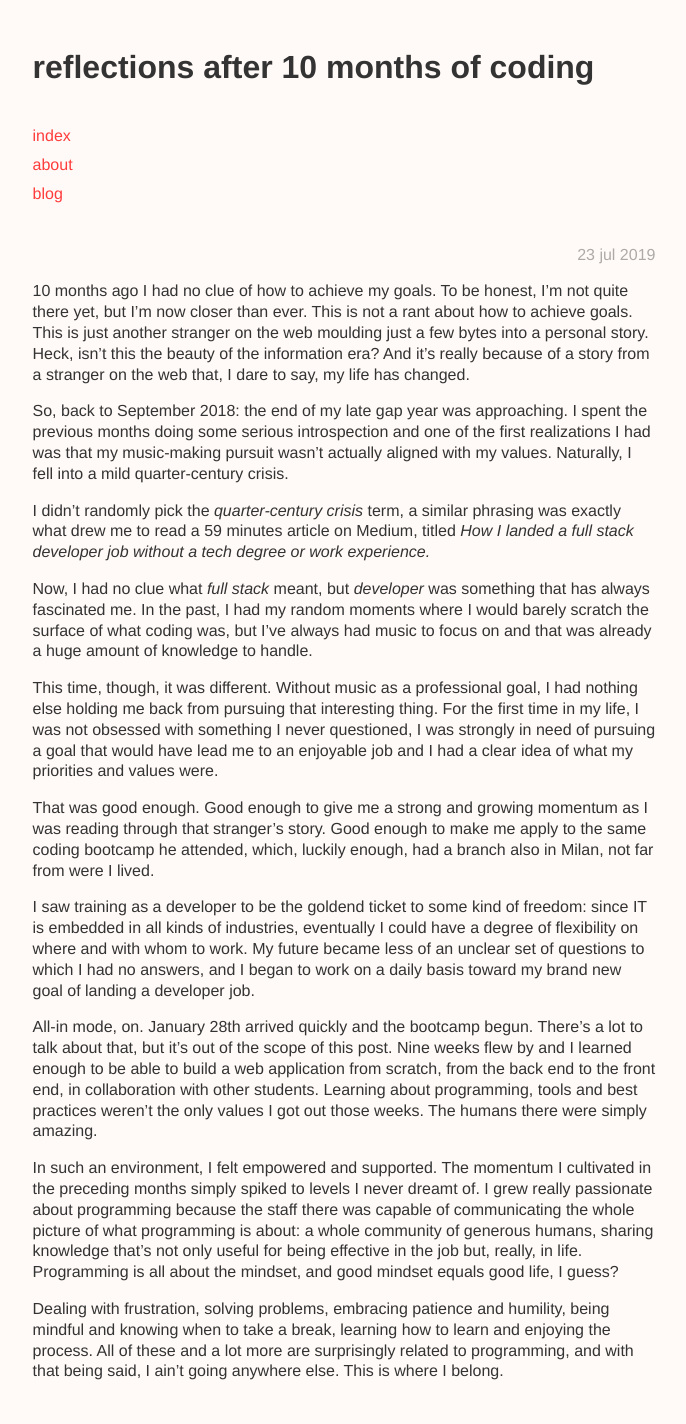
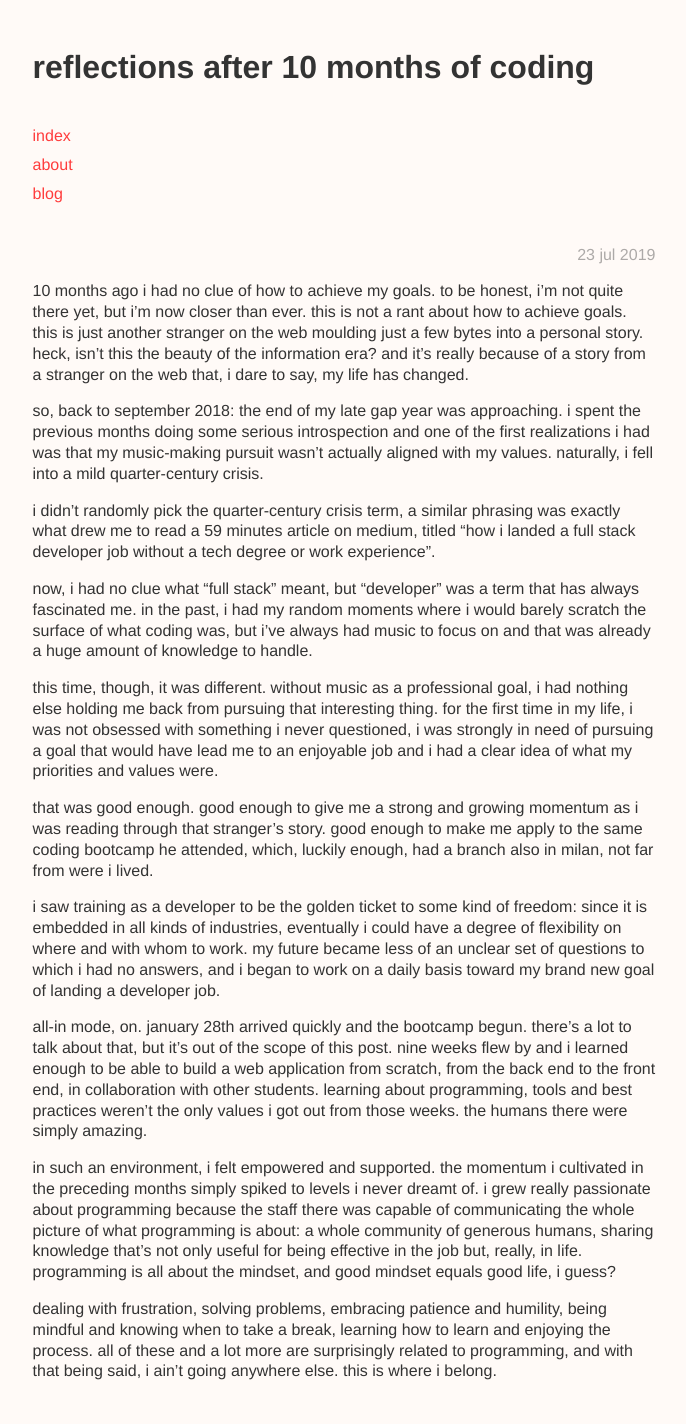
Before and after one commit to bernardini687/website, a Jekyll site: the page built from _posts/2019-07-23-reflections-after-10-months-of-coding.md, in a window 1280 px wide. Shown: the whole page, without its empty margins (296-982 px from the left). Built offline with Jekyll 4.4.1, drawn with Linux system fonts in a browser that asks for light colours.

Commit message:
edit first post

```diff
--- a/_posts/2019-07-23-reflections-after-10-months-of-coding.md
+++ b/_posts/2019-07-23-reflections-after-10-months-of-coding.md
@@ -1,20 +1,20 @@
-10 months ago I had no clue of how to achieve my goals. To be honest, I'm not quite there yet, but I'm now closer than ever.
-This is not a rant about how to achieve goals. This is just another stranger on the web moulding just a few bytes into a personal story. Heck, isn't this the beauty of the information era? And it's really because of a story from a stranger on the web that, I dare to say, my life has changed.
+10 months ago i had no clue of how to achieve my goals. to be honest, i'm not quite there yet, but i'm now closer than ever.
+this is not a rant about how to achieve goals. this is just another stranger on the web moulding just a few bytes into a personal story. heck, isn't this the beauty of the information era? and it's really because of a story from a stranger on the web that, i dare to say, my life has changed.
 
-So, back to September 2018: the end of my late gap year was approaching. I spent the previous months doing some serious introspection and one of the first realizations I had was that my music-making pursuit wasn't actually aligned with my values. Naturally, I fell into a mild quarter-century crisis.
+so, back to september 2018: the end of my late gap year was approaching. i spent the previous months doing some serious introspection and one of the first realizations i had was that my music-making pursuit wasn't actually aligned with my values. naturally, i fell into a mild quarter-century crisis.
 
-I didn't randomly pick the _quarter-century crisis_ term, a similar phrasing was exactly what drew me to read a 59 minutes article on Medium, titled _How I landed a full stack developer job without a tech degree or work experience._
+i didn't randomly pick the quarter-century crisis term, a similar phrasing was exactly what drew me to read a 59 minutes article on medium, titled "how i landed a full stack developer job without a tech degree or work experience".
 
-Now, I had no clue what _full stack_ meant, but _developer_ was something that has always fascinated me. In the past, I had my random moments where I would barely scratch the surface of what coding was, but I've always had music to focus on and that was already a huge amount of knowledge to handle.
+now, i had no clue what "full stack" meant, but "developer" was a term that has always fascinated me. in the past, i had my random moments where i would barely scratch the surface of what coding was, but i've always had music to focus on and that was already a huge amount of knowledge to handle.
 
-This time, though, it was different. Without music as a professional goal, I had nothing else holding me back from pursuing that interesting thing. For the first time in my life, I was not obsessed with something I never questioned, I was strongly in need of pursuing a goal that would have lead me to an enjoyable job and I had a clear idea of what my priorities and values were.
+this time, though, it was different. without music as a professional goal, i had nothing else holding me back from pursuing that interesting thing. for the first time in my life, i was not obsessed with something i never questioned, i was strongly in need of pursuing a goal that would have lead me to an enjoyable job and i had a clear idea of what my priorities and values were.
 
-That was good enough. Good enough to give me a strong and growing momentum as I was reading through that stranger's story. Good enough to make me apply to the same coding bootcamp he attended, which, luckily enough, had a branch also in Milan, not far from were I lived.
+that was good enough. good enough to give me a strong and growing momentum as i was reading through that stranger's story. good enough to make me apply to the same coding bootcamp he attended, which, luckily enough, had a branch also in milan, not far from were i lived.
 
-I saw training as a developer to be the goldend ticket to some kind of freedom: since IT is embedded in all kinds of industries, eventually I could have a degree of flexibility on where and with whom to work. My future became less of an unclear set of questions to which I had no answers, and I began to work on a daily basis toward my brand new goal of landing a developer job.
+i saw training as a developer to be the golden ticket to some kind of freedom: since it is embedded in all kinds of industries, eventually i could have a degree of flexibility on where and with whom to work. my future became less of an unclear set of questions to which i had no answers, and i began to work on a daily basis toward my brand new goal of landing a developer job.
 
-All-in mode, on. January 28th arrived quickly and the bootcamp begun. There's a lot to talk about that, but it's out of the scope of this post. Nine weeks flew by and I learned enough to be able to build a web application from scratch, from the back end to the front end, in collaboration with other students. Learning about programming, tools and best practices weren't the only values I got out those weeks. The humans there were simply amazing.
+all-in mode, on. january 28th arrived quickly and the bootcamp begun. there's a lot to talk about that, but it's out of the scope of this post. nine weeks flew by and i learned enough to be able to build a web application from scratch, from the back end to the front end, in collaboration with other students. learning about programming, tools and best practices weren't the only values i got out from those weeks. the humans there were simply amazing.
 
-In such an environment, I felt empowered and supported. The momentum I cultivated in the preceding months simply spiked to levels I never dreamt of. I grew really passionate about programming because the staff there was capable of communicating the whole picture of what programming is about: a whole community of generous humans, sharing knowledge that's not only useful for being effective in the job but, really, in life. Programming is all about the mindset, and good mindset equals good life, I guess?
+in such an environment, i felt empowered and supported. the momentum i cultivated in the preceding months simply spiked to levels i never dreamt of. i grew really passionate about programming because the staff there was capable of communicating the whole picture of what programming is about: a whole community of generous humans, sharing knowledge that's not only useful for being effective in the job but, really, in life. programming is all about the mindset, and good mindset equals good life, i guess?
 
-Dealing with frustration, solving problems, embracing patience and humility, being mindful and knowing when to take a break, learning how to learn and enjoying the process. All of these and a lot more are surprisingly related to programming, and with that being said, I ain't going anywhere else. This is where I belong.
+dealing with frustration, solving problems, embracing patience and humility, being mindful and knowing when to take a break, learning how to learn and enjoying the process. all of these and a lot more are surprisingly related to programming, and with that being said, i ain't going anywhere else. this is where i belong.
```
Also changed, not shown: 1 other file.
